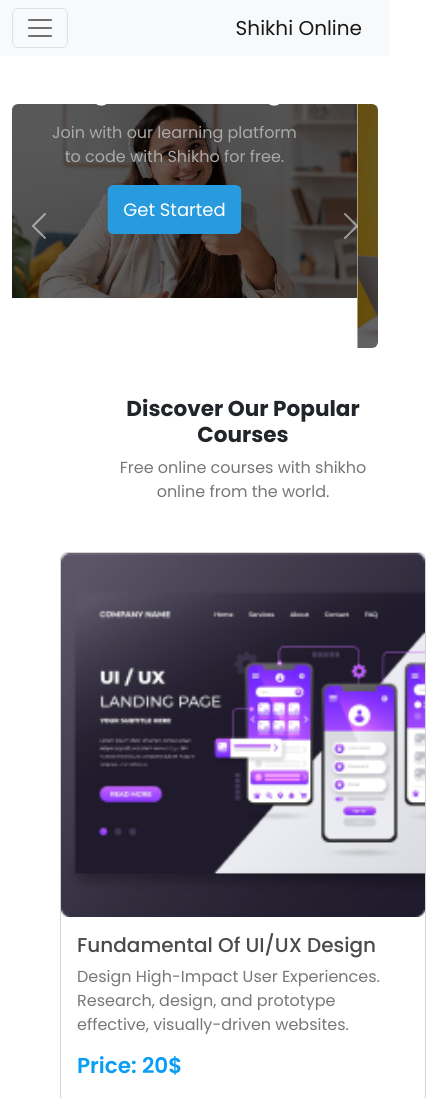
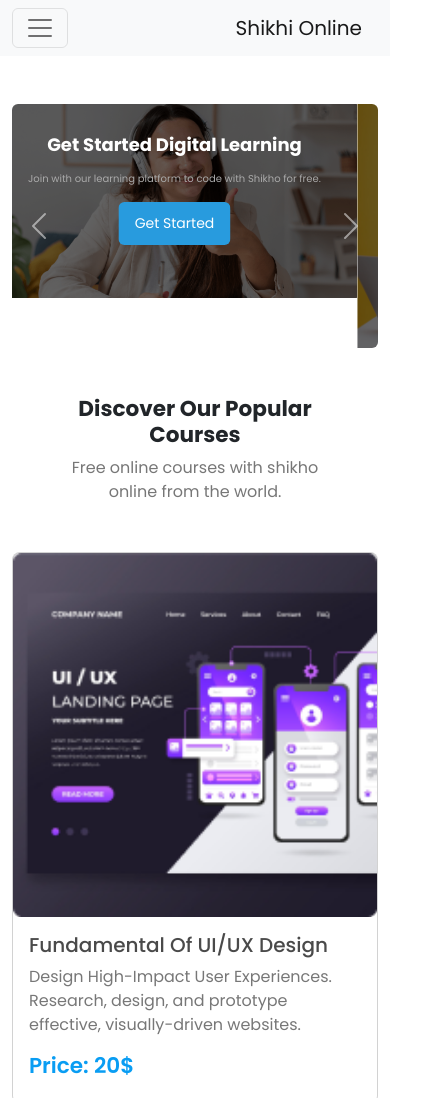
Before and after one commit to rezwanul24/Shikhi_Online, a plain HTML site: page index.html in a window 390 px wide. Shown: the top 1098 px of the page, 438 px wide, since content can reach past the window. Drawn offline with nearby package versions, Linux system fonts and the light colour scheme.

Commit message:
All of done with responsive

```diff
--- a/index.html
+++ b/index.html
@@ -134,7 +134,7 @@
 
     <!-- Discover our course section  -->
 
-        <section class="container m-5">
+    <section class="container my-5">
         <div class="text-center m-5">
           <h3 class="fw-bold fs-4">Discover Our Popular Courses</h3>
           <p class="color-light-gray">
@@ -264,7 +264,7 @@
           </div>
         </div>
         <div class="d-flex justify-content-center">
-              <button class="btn btn-success mx-auto my-4 text-center">
+          <button class="btn btn-success mx-auto my-5 text-center">
             See More Courses
           </button>
         </div>
@@ -438,7 +438,7 @@
           </div>
         </div>
         <div class="d-flex justify-content-center">
-            <button class="btn btn-success mx-auto my-4 text-center">
+            <button class="btn btn-success mx-auto my-5 text-center">
               View All
             </button>
           </div>
--- a/style.css
+++ b/style.css
@@ -1,7 +1,9 @@
 @import url("https://fonts.googleapis.com/css2?family=Poppins:wght@200;300;400;500;600;700&display=swap");
+
 body {
   font-family: "Poppins", sans-serif;
 }
+
 /* Custom Colors for style */
 .bg-sky-blue {
   background-color: #289bde;
@@ -48,3 +50,33 @@ body {
 .social-links a:hover {
   color: #289bde;
 }
+
+* {
+  margin: 0;
+  padding: 0;
+}
+
+
+/* Responsive code */
+
+@media (max-width: 576px) {
+    .header-caption {
+      top: 5%;
+      right: 2%;
+      left: 2%;
+      /* diplay: flex;
+      justify-content: center;
+      align-items: center; */
+    }
+    .header-caption h1 {
+      font-size: 18px;
+      font-weight: 700;
+    }
+    .header-caption p {
+      font-size: 10px;
+      font-weight: 200;
+    }
+    .header-caption button {
+      font-size: 14px;
+    }
+  }
```
Also changed, not shown: images/working-mobile.png (added). Lines whose indentation alone changed are shown as unchanged.
